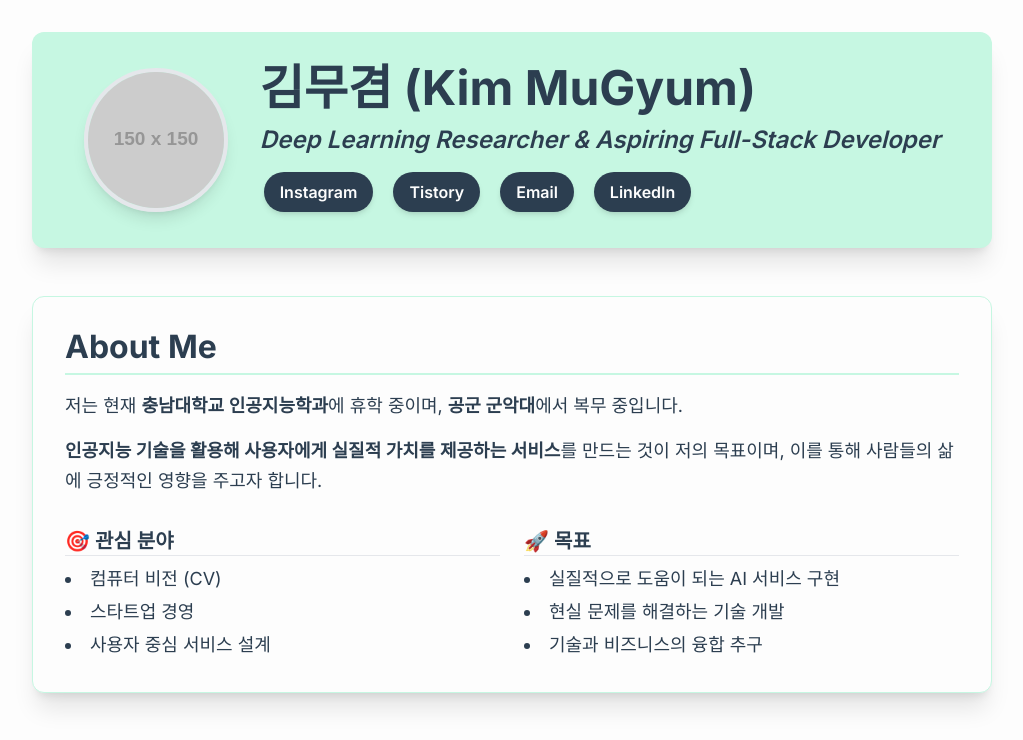
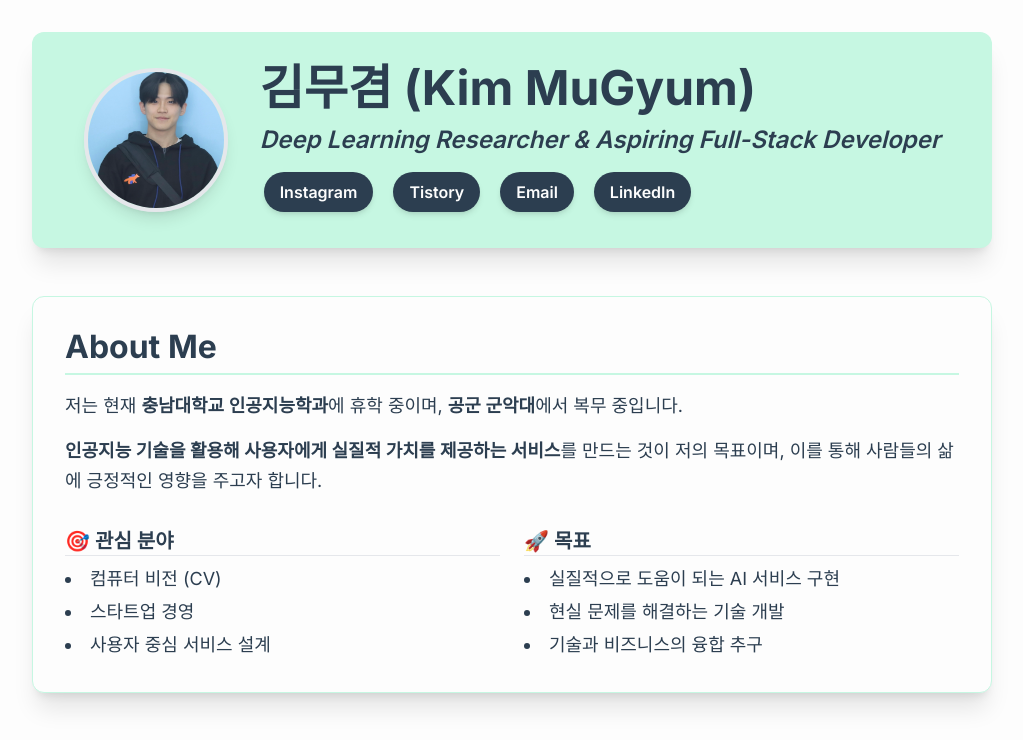
Before and after one commit to kmmugyum/Nonenonenonennn, a plain HTML site: page index.html in a window 1280 px wide. Shown: the top 740 px of the page, without its empty margins (128-1151 px from the left). Drawn offline with nearby package versions, Linux system fonts and the light colour scheme; placeholder pictures from the web are drawn by us.

Commit message:
potfolio

```diff
--- a/index.html
+++ b/index.html
@@ -13,7 +13,7 @@
 <!-- Header -->
 <header class="hero-section flex flex-col md:flex-row items-center justify-center bg-primary text-accent rounded-xl shadow-xl p-8 mb-12 text-center md:text-left">
   <div class="hero-img mb-6 md:mb-0 md:mr-8">
-    <img src="https://placehold.co/150x150/2C3E50/FDFDFD?text=Your+Photo" alt="김무겸 프로필 사진" class="w-36 h-36 rounded-full border-4 border-secondary shadow-lg object-cover" />
+    <img src="./IMG_2043.jpg" alt="김무겸 프로필 사진" class="w-36 h-36 rounded-full border-4 border-secondary shadow-lg object-cover" />
   </div>
   <div class="hero-text space-y-3">
     <h1 class="text-4xl sm:text-5xl font-extrabold">
```
Also changed, not shown: IMG_2043.jpg (added).
